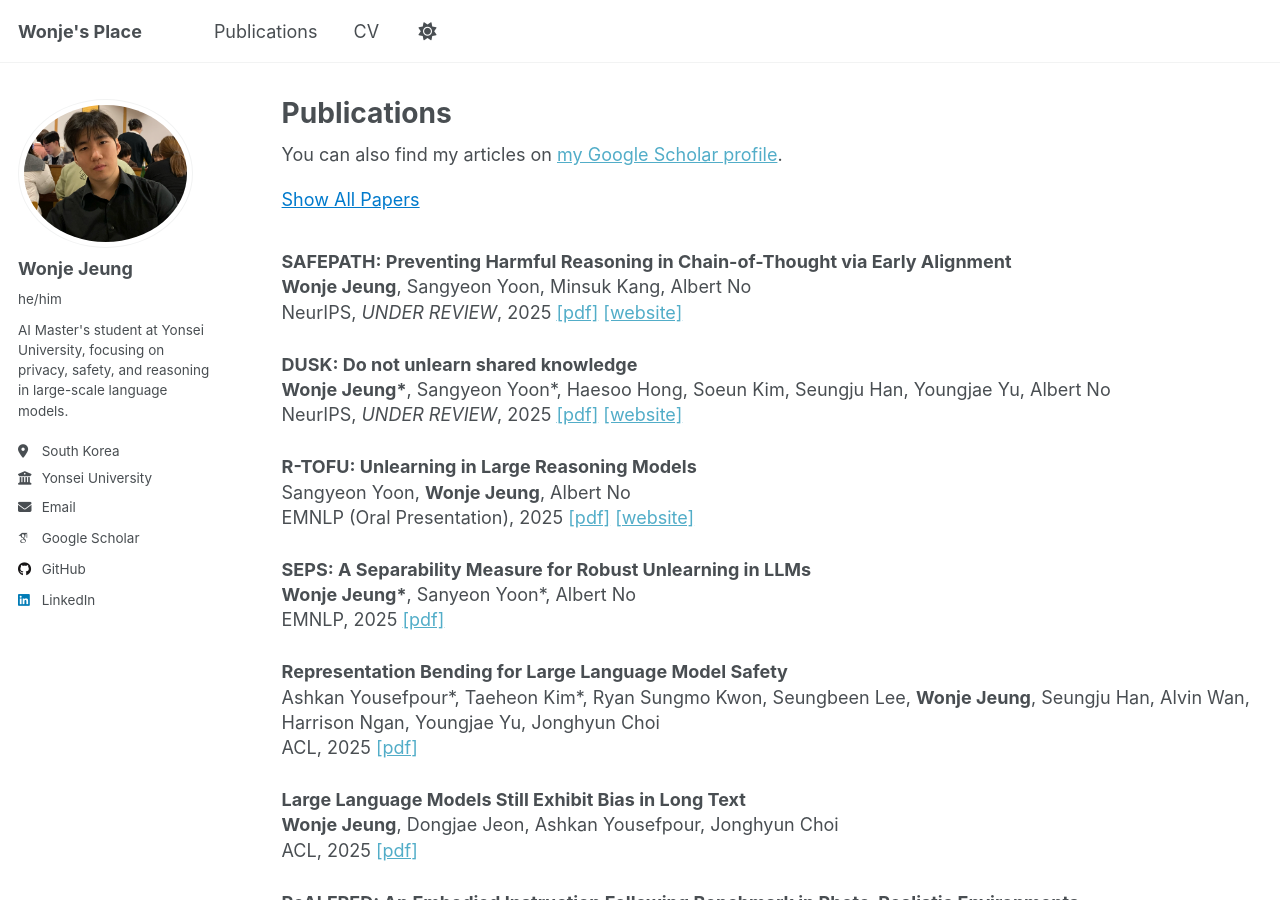
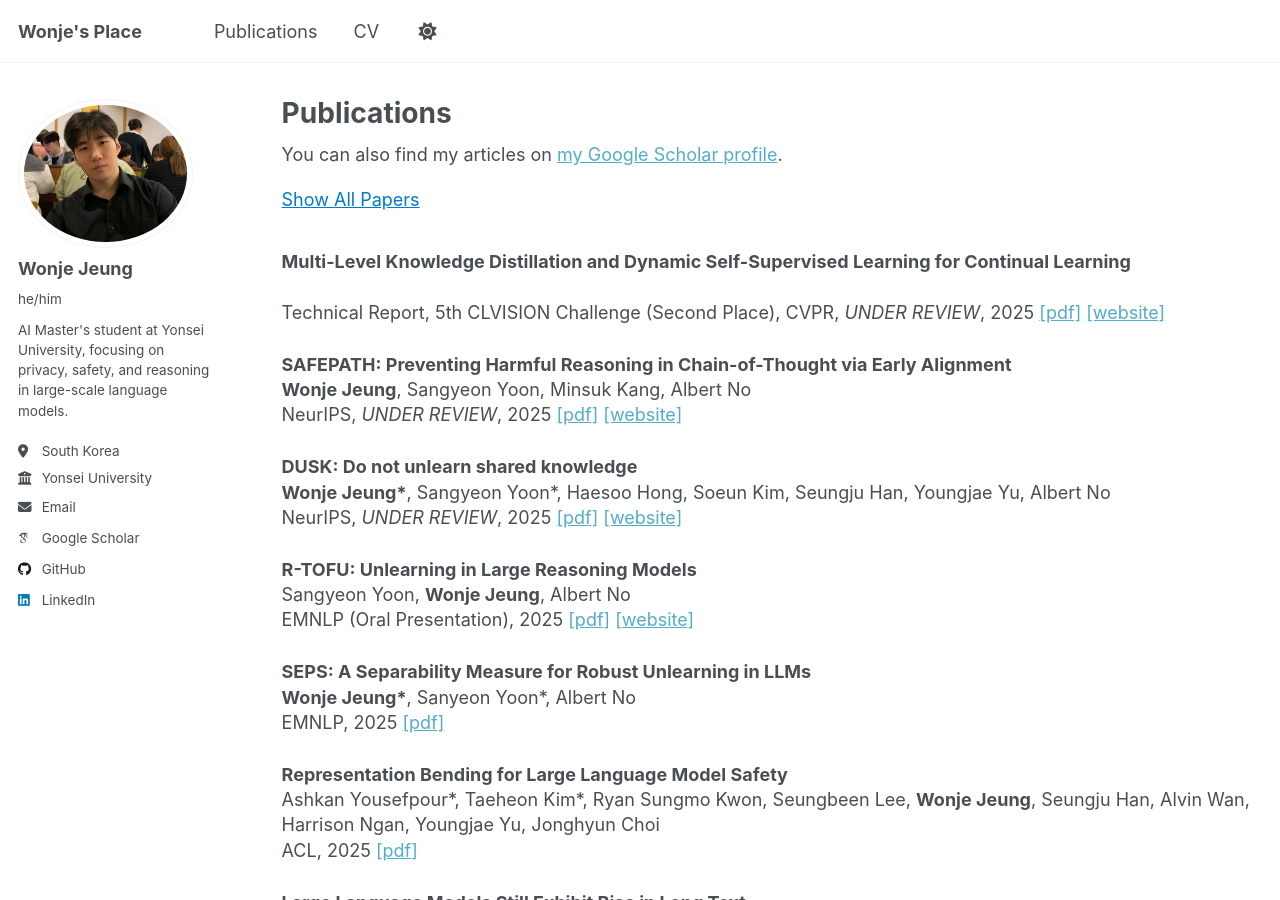
Before and after one commit to WonjeJeung/WonjeJeung.github.io, a Jekyll site: the page built from _pages/publications.html, in a window 1280 px wide and 900 px high. Built offline with Jekyll 4.4.1, drawn with Linux system fonts in a browser that asks for light colours; some web fonts are replaced.

Commit message:
update cv

```diff
--- a/_data/publications.json
+++ b/_data/publications.json
@@ -1,4 +1,16 @@
 [
+  {
+    "title": "Multi-Level Knowledge Distillation and Dynamic Self-Supervised Learning for Continual Learning",
+    "authors": "",
+    "venue": "Technical Report, 5th CLVISION Challenge (Second Place), CVPR",
+    "status": "UNDER REVIEW",
+    "year": 2025,
+    "pdf": true,
+    "selected": true,
+    "pdf_url": "https://arxiv.org/abs/2505.14667",
+    "website_url": "https://ai-isl.github.io/safepath",
+    "desc": ""
+  },
   {
     "title": "SAFEPATH: Preventing Harmful Reasoning in Chain-of-Thought via Early Alignment",
     "authors": "Wonje Jeung, Sangyeon Yoon, Minsuk Kang, Albert No",
```
